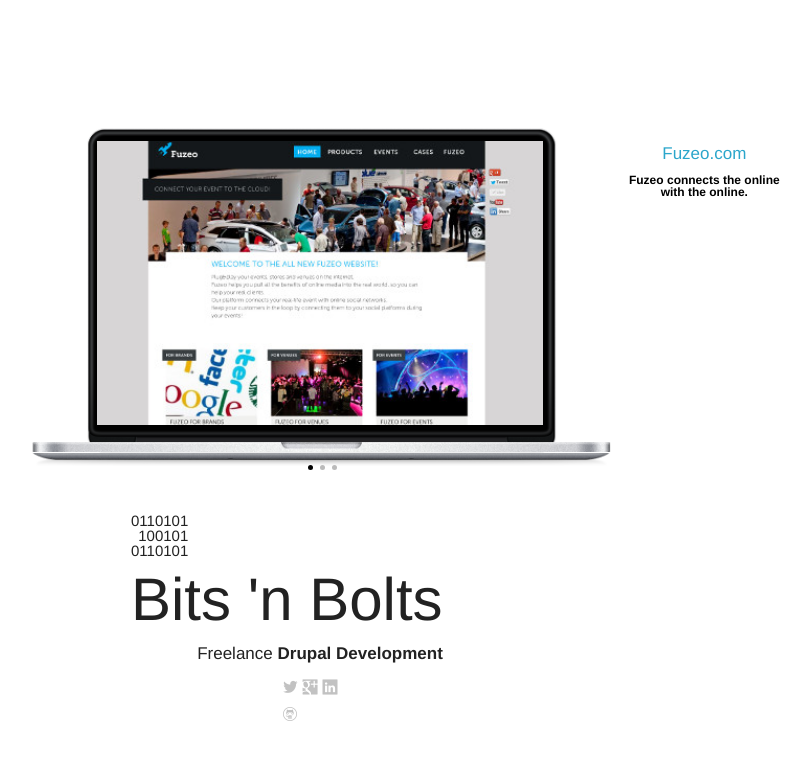
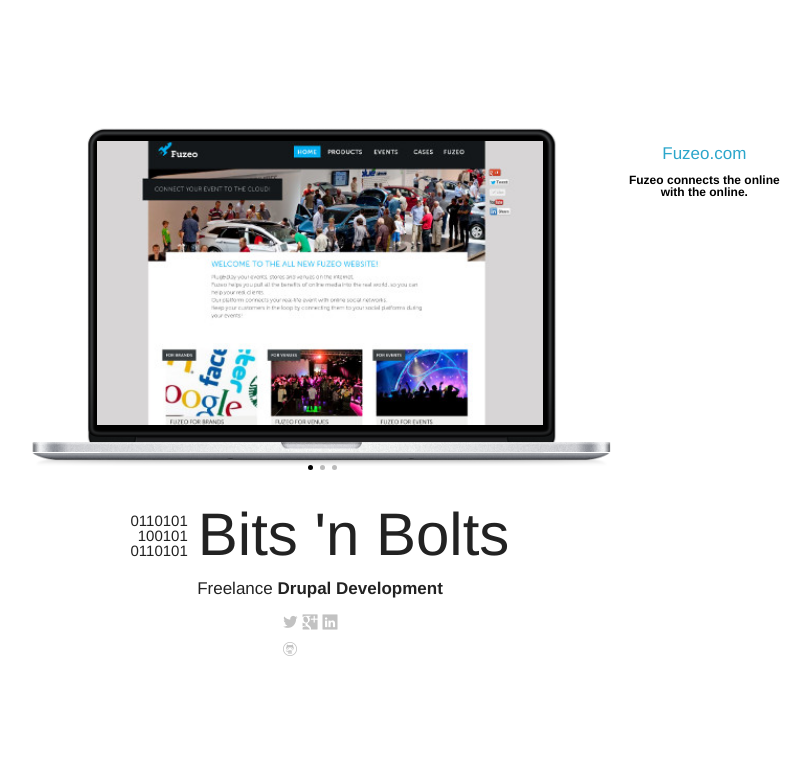
Before and after one commit to thijsvdanker/thijsvdanker.github.com, a Jekyll site: the page built from index.html, in a window 1280 px wide. Shown: the top 760 px of the page, without its empty margins (320-1131 px from the left). Built offline with Jekyll 4.4.1, drawn with Linux system fonts in a browser that asks for light colours; nearby versions of some CDN libraries; Markdown is read by kramdown in place of the engine named in the settings.

Commit message:
ook werkend bij fallback font

```diff
--- a/_assets/scss/bnb.scss
+++ b/_assets/scss/bnb.scss
@@ -118,7 +118,7 @@
 }
 @media only screen {
   .company-name-wrapper {
-  width:309px;
+  width:310px;
 }
 }
 @media only screen and (min-width: 768px) {
@@ -136,7 +136,7 @@
 }
 
 .company-name-wrapper {
-  width:378px;
+  width:379px;
 }
 }
 
--- a/css/bnb.css
+++ b/css/bnb.css
@@ -137,7 +137,7 @@
 @media only screen {
   /* line 120, ../_assets/scss/bnb.scss */
   .company-name-wrapper {
-    width: 309px;
+    width: 310px;
   }
 }
 @media only screen and (min-width: 768px) {
@@ -156,7 +156,7 @@
 
   /* line 138, ../_assets/scss/bnb.scss */
   .company-name-wrapper {
-    width: 378px;
+    width: 379px;
   }
 }
 /* line 143, ../_assets/scss/bnb.scss */
```
